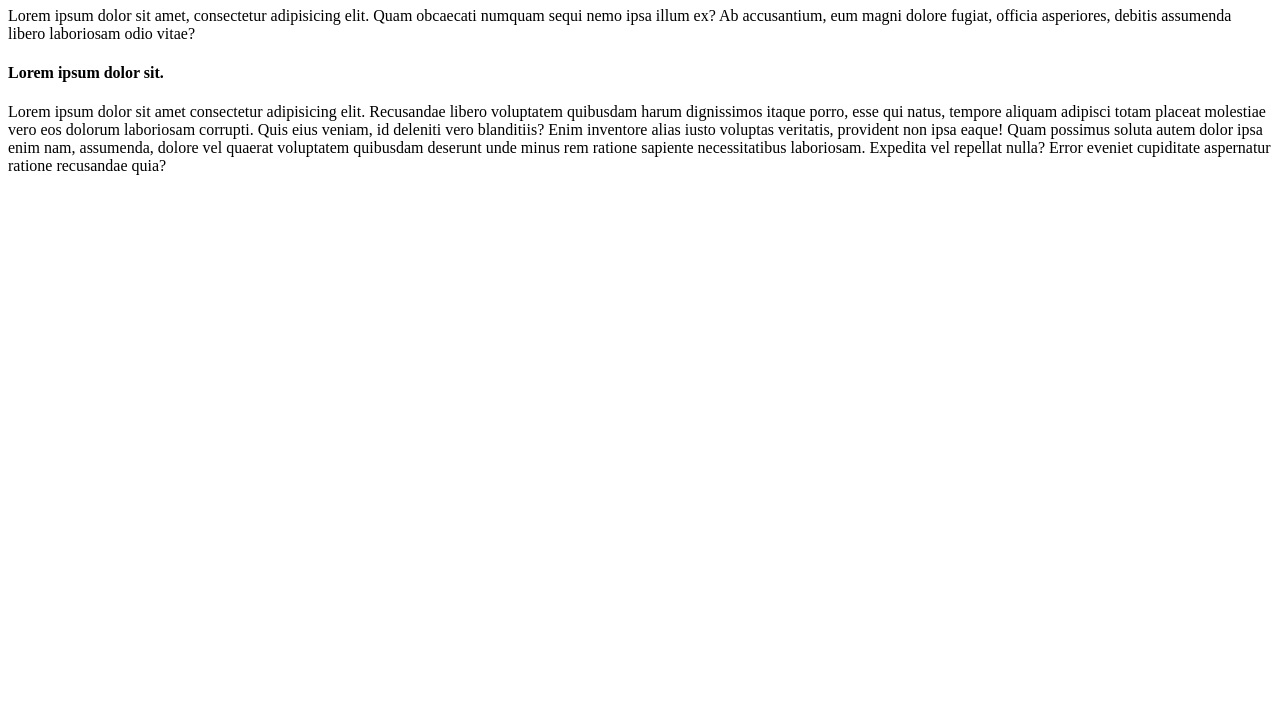
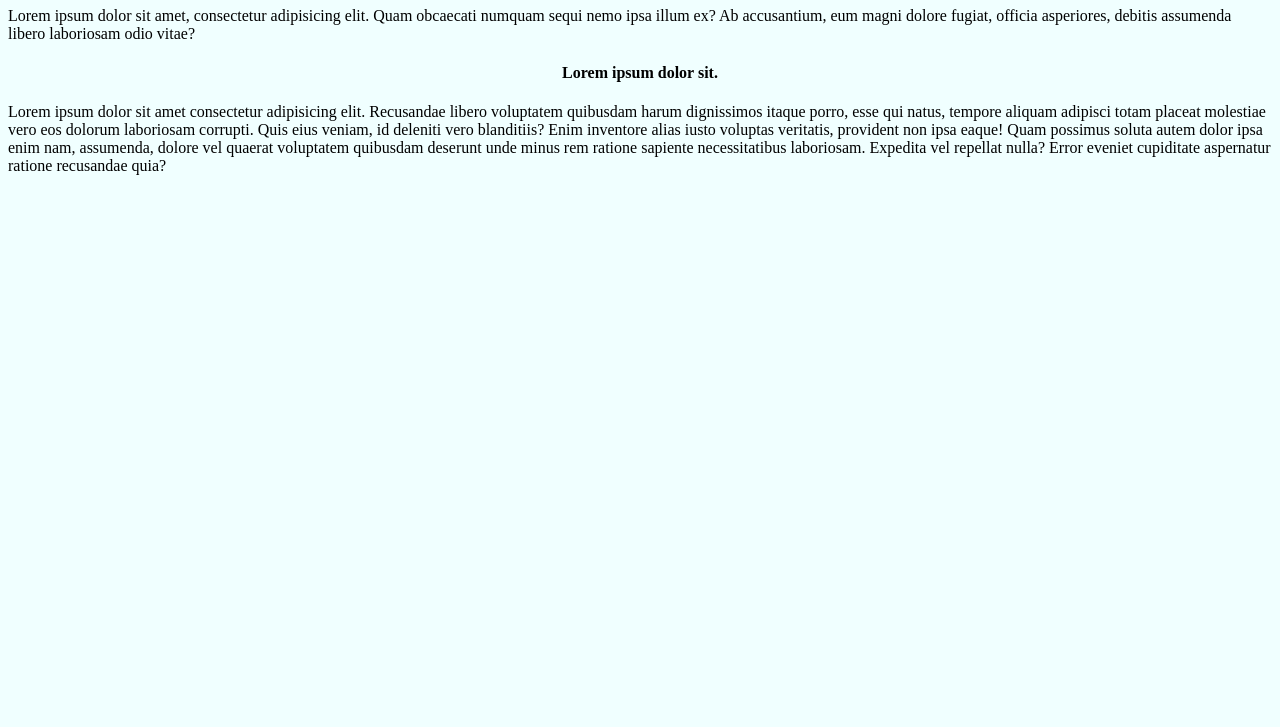
Before and after one commit to anasrashid-1/test-repository, a plain HTML site: page index.html in a window 1280 px wide. Shown: the part 73-800 px from the top of the page. Drawn offline with Linux system fonts and the light colour scheme.

Commit message:
adding css file

```diff
--- /dev/null
+++ b/Styles.css
@@ -0,0 +1,8 @@
+body{
+    background-color: azure;
+}
+
+h4
+{
+    text-align: center;
+}
--- a/index.html
+++ b/index.html
@@ -4,6 +4,7 @@
     <meta charset="UTF-8" />
     <meta http-equiv="X-UA-Compatible" content="IE=edge" />
     <meta name="viewport" content="width=device-width, initial-scale=1.0" />
+    <link rel="stylesheet" href="Styles.css">
     <title>Document</title>
   </head>
   <body>
```
